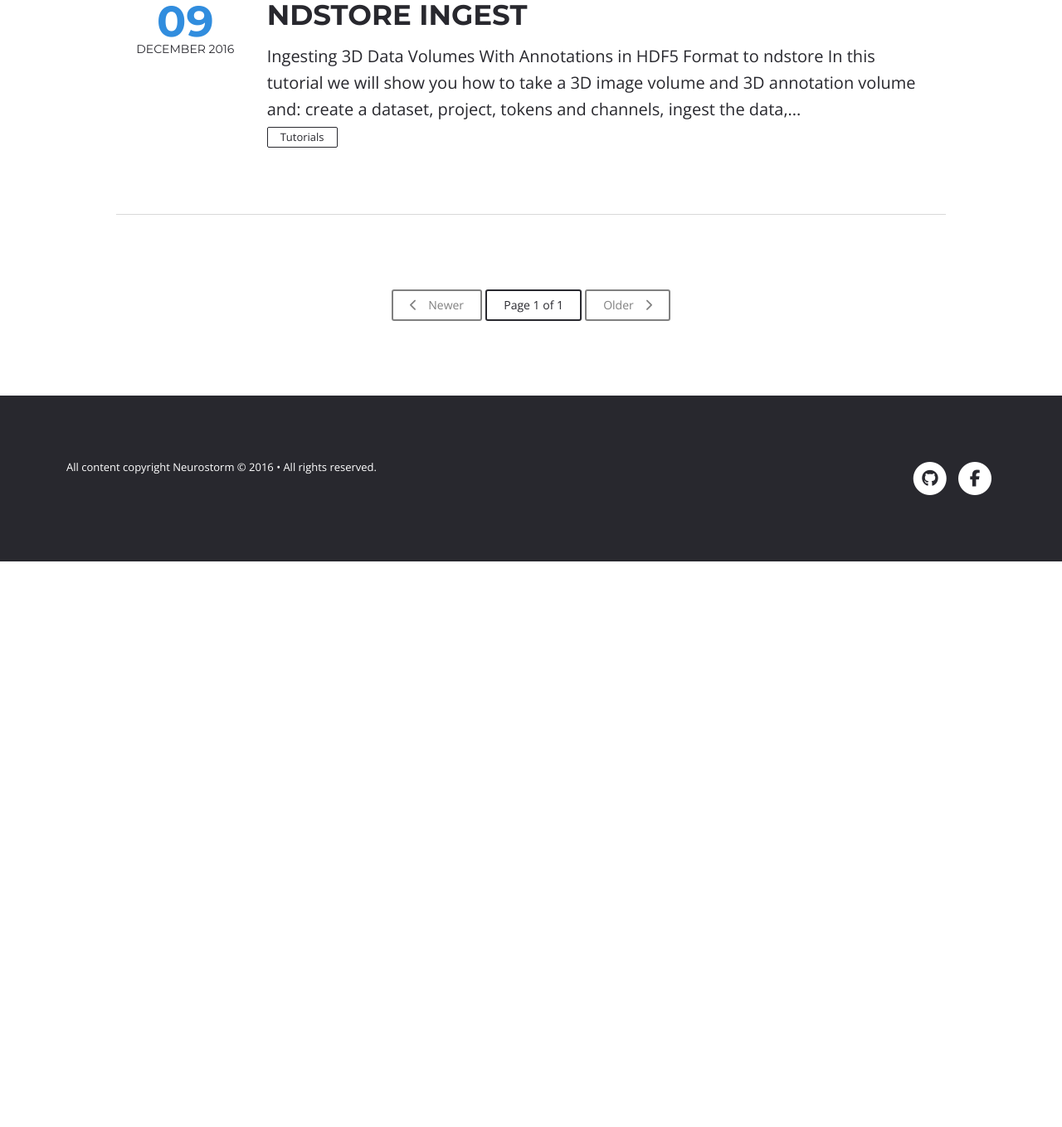
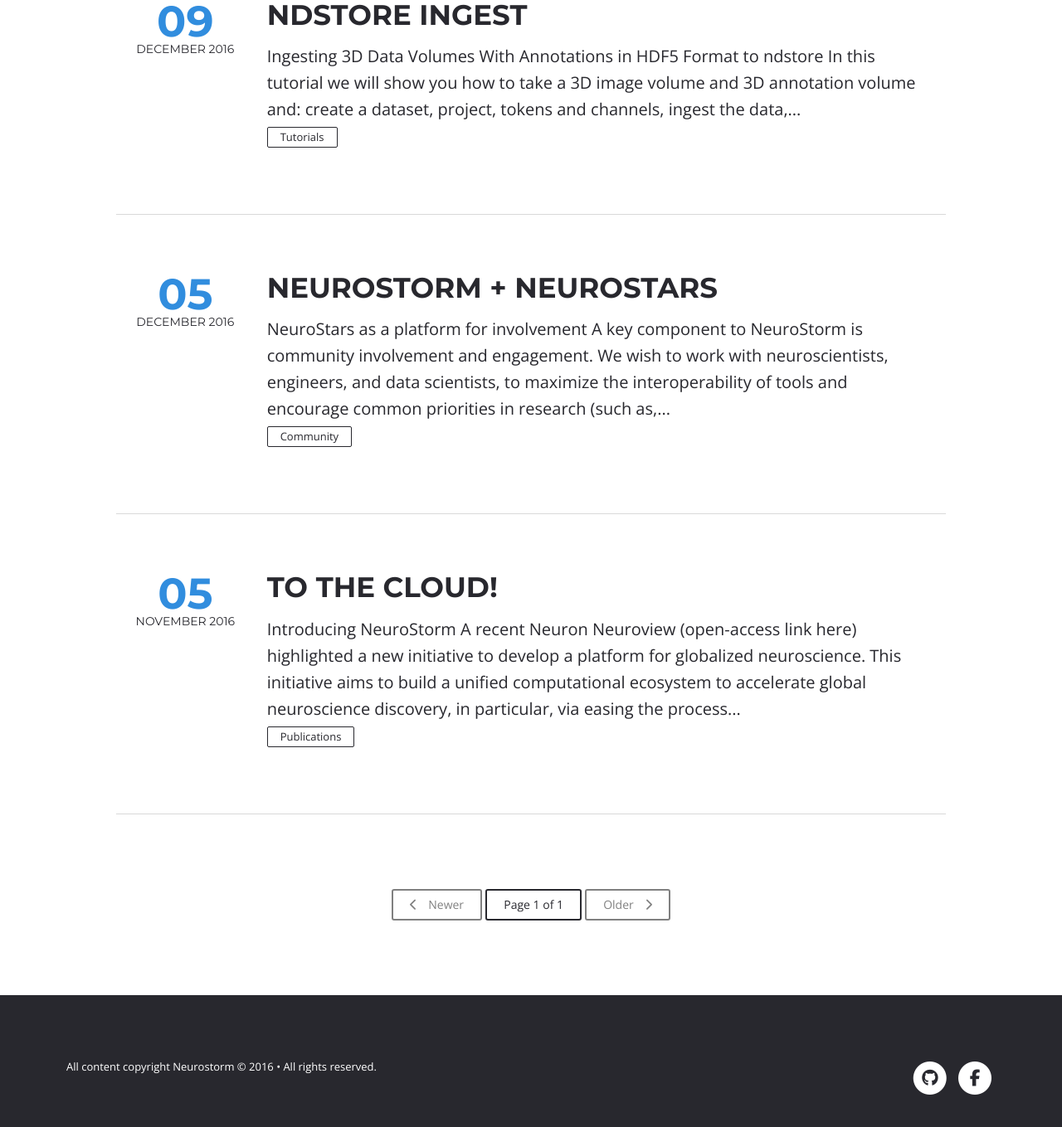
Before and after one commit to neurostorm/neurostorm.github.io, a Jekyll site: the page built from index.html, in a window 1280 px wide and 1400 px high, scrolled down 735 px. Shown: the top 1359 px of the window at 83% size. Built offline with Jekyll 4.4.1, drawn with Linux system fonts in a browser that asks for light colours; nearby versions of some CDN libraries; the list of posts is cut into pages by our own code; before the commit the page ends 1412 px from its top, so only the background shows below that.

Commit message:
added new posts, added header figures

```diff
--- a/_config.yml
+++ b/_config.yml
@@ -8,7 +8,7 @@ dropcap:			true
 # Change url to your domain. Leave localhost server or blank when working locally.
 # or use the hint from http://jekyllrb.com/docs/github-pages/ to keep this the same
 # whether working locally or remotely. Start Jekyll with: jekyll serve --baseurl ''
-# url:        	 http://localhost:4000
+#url:        	 http://localhost:4000
 url:        	 https://neurostorm.github.io
 wpm:          200
 
--- /dev/null
+++ b/_posts/2016-11-05-to-the-cloud.md
@@ -0,0 +1,26 @@
+---
+layout: post
+title: To the cloud!
+description: ""
+modified: 2016-12-05
+category: publications
+tags: [publicity, collaboration]
+imagefeature: to_the_cloud.jpg
+comments: true
+share: true
+featured: true
+---
+
+# Introducing NeuroStorm
+
+A recent [Neuron Neuroview](http://www.cell.com/neuron/fulltext/S0896-6273(16)30783-8) (open-access link [here](https://github.com/jovo/cv/raw/master/ToTheCloud.pdf)) highlighted a new initiative to develop a platform for globalized neuroscience. This initiative aims to build a unified computational ecosystem to accelerate global neuroscience discovery, in particular, via easing the process linking data to models to experiments.
+
+> As the next generation of brain scientists grows up, we have an opportunity to provide them with a canvas on which they can craft ever more creative portraits of our minds.
+
+This initiative was spawned from a series of workshops. In the first, Global Brain Hack 2016 hosted at Johns Hopkins University, participants worked together to highlight the three “Grand Challenges” of modern brain science, and suggest ways in which community members can get involved (available [here](https://arxiv.org/abs/1608.06548)).
+
+Our next steps include laying the groundwork for a centralized open-access cloud data storage platform for neuroimaging data. We will then work with labs and organizations across North America and the World to ingest all known publicly available image datasets, ranging in scale from electron microscopy to MRI. With this powerful and accessible platform at our disposal, we will then work on educating the community with workshops about integrating their tools and workflows with this database. As the community of users grows, we will expand our development team and thereby capability to support more types of data and provide standardized computing solutions for researchers, as well.
+
+The best way to get involved is to send us an email at [support@neurodata.io](mailto:support@neurodata.io), and subscribe to stay up to date with posts about news, tutorials, and other information.
+
+We're excited to share our upcoming journey with you - it's bound to be en-lightning (sorry, had to).
--- /dev/null
+++ b/_posts/2016-12-05-neurostars-participation.md
@@ -0,0 +1,20 @@
+---
+layout: post
+title: neurostorm + neurostars
+description: "Encouraging collaboration and involvement via the #neurostorm tag on NeuroStars"
+modified: 2016-12-05
+category: community
+tags: [publicity, collaboration]
+imagefeature: default_header.jpg
+comments: true
+share: true
+featured: true
+---
+
+# NeuroStars as a platform for involvement
+
+A key component to NeuroStorm is community involvement and engagement. We wish to work with neuroscientists, engineers, and data scientists, to maximize the interoperability of tools and encourage common priorities in research (such as, reproducibility, extensiblity).
+
+As such, we have created the `#neurostorm` tag on [neurostars.org](http://neurostars.org). We encourage users to ask questions, post suggestions, and generally get involved via this tag and will be monitoring it to ensure that everyone is being heard.
+
+Check out our [first neurostarts post](https://neurostars.org/t/neurostorm-proposing-a-global-platform-for-neuroscience/40) for more info!
```
Also changed, not shown: _posts/2016-12-09-ndstore-ingest.md (+1 -1 lines), images/kasthuri11.jpg (added), images/to_the_cloud.jpg (added).
